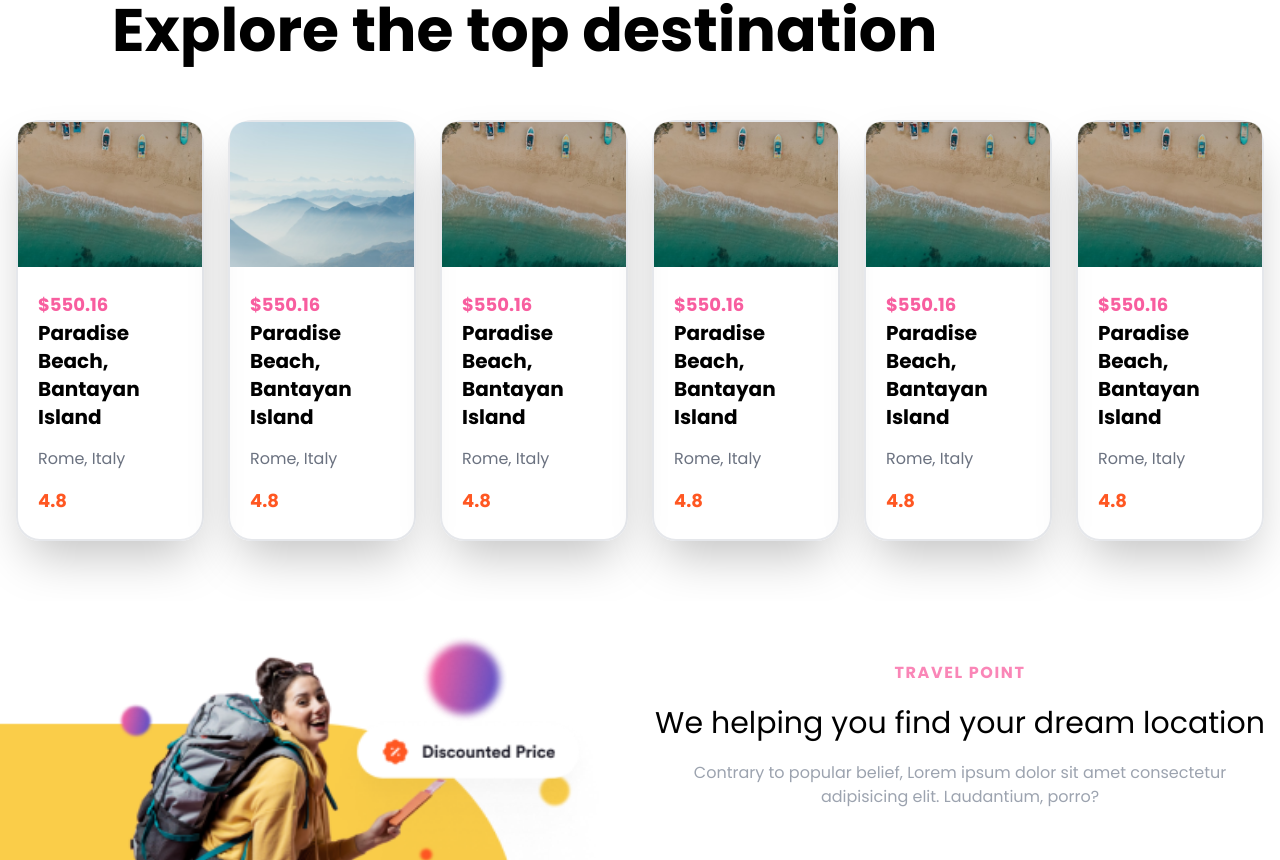
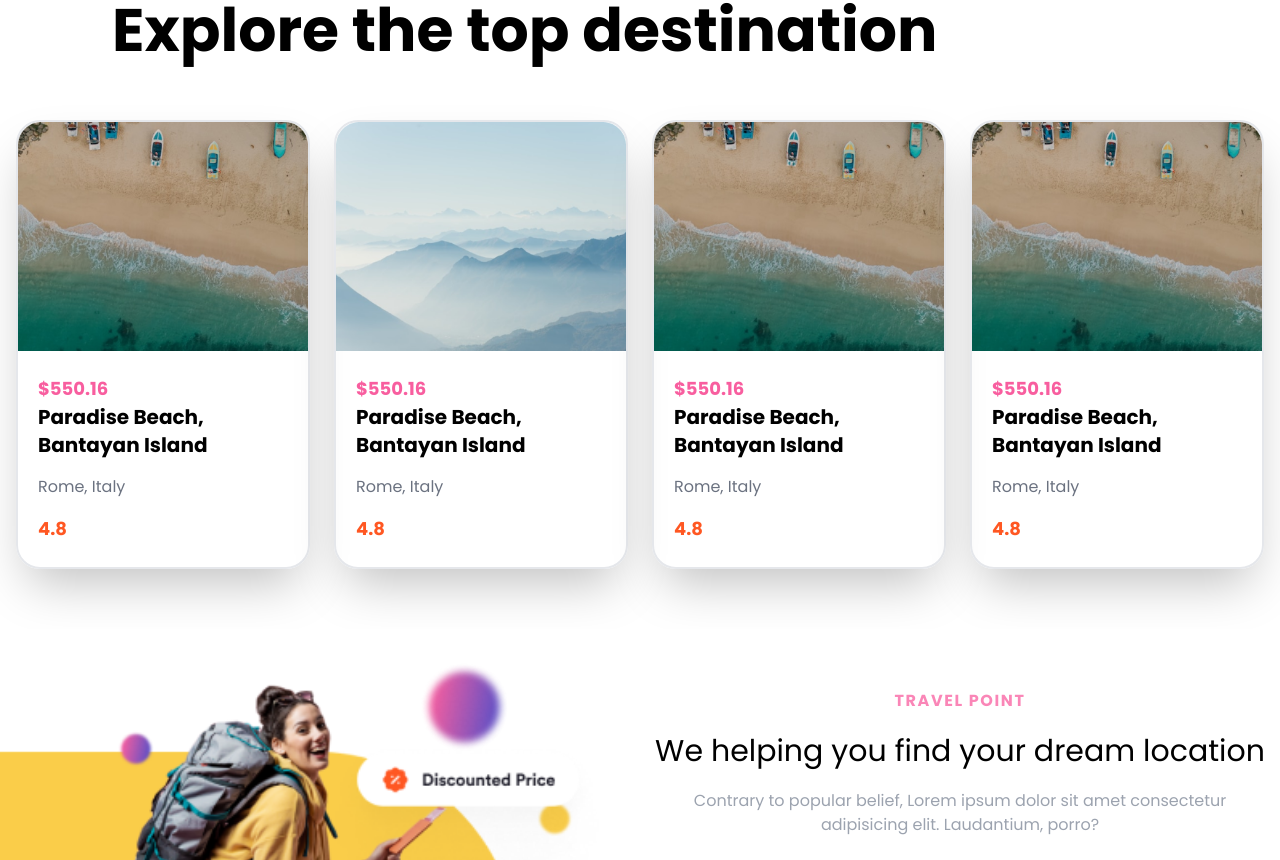
Before and after one commit to naveenkumar-1234/hosting, a React (Vite) app: page / in a window 1280 px wide. Shown: the part 1520-2380 px from the top of the page. Built offline with nearby package versions, Linux system fonts and the light colour scheme.

Commit message:
changes added

```diff
--- a/src/Components/destination.jsx
+++ b/src/Components/destination.jsx
@@ -25,8 +25,6 @@ const destination = () => {
         <Grid picture={sky} price="$550.16" place="Paradise Beach, Bantayan Island" location="Rome, Italy" star="4.8"/>
         <Grid picture={boat} price="$550.16" place="Paradise Beach, Bantayan Island" location="Rome, Italy" star="4.8"/>
         <Grid picture={boat} price="$550.16" place="Paradise Beach, Bantayan Island" location="Rome, Italy" star="4.8"/>
-        <Grid picture={boat} price="$550.16" place="Paradise Beach, Bantayan Island" location="Rome, Italy" star="4.8"/>
-        <Grid picture={boat} price="$550.16" place="Paradise Beach, Bantayan Island" location="Rome, Italy" star="4.8"/>
 
       </div>
 
```
